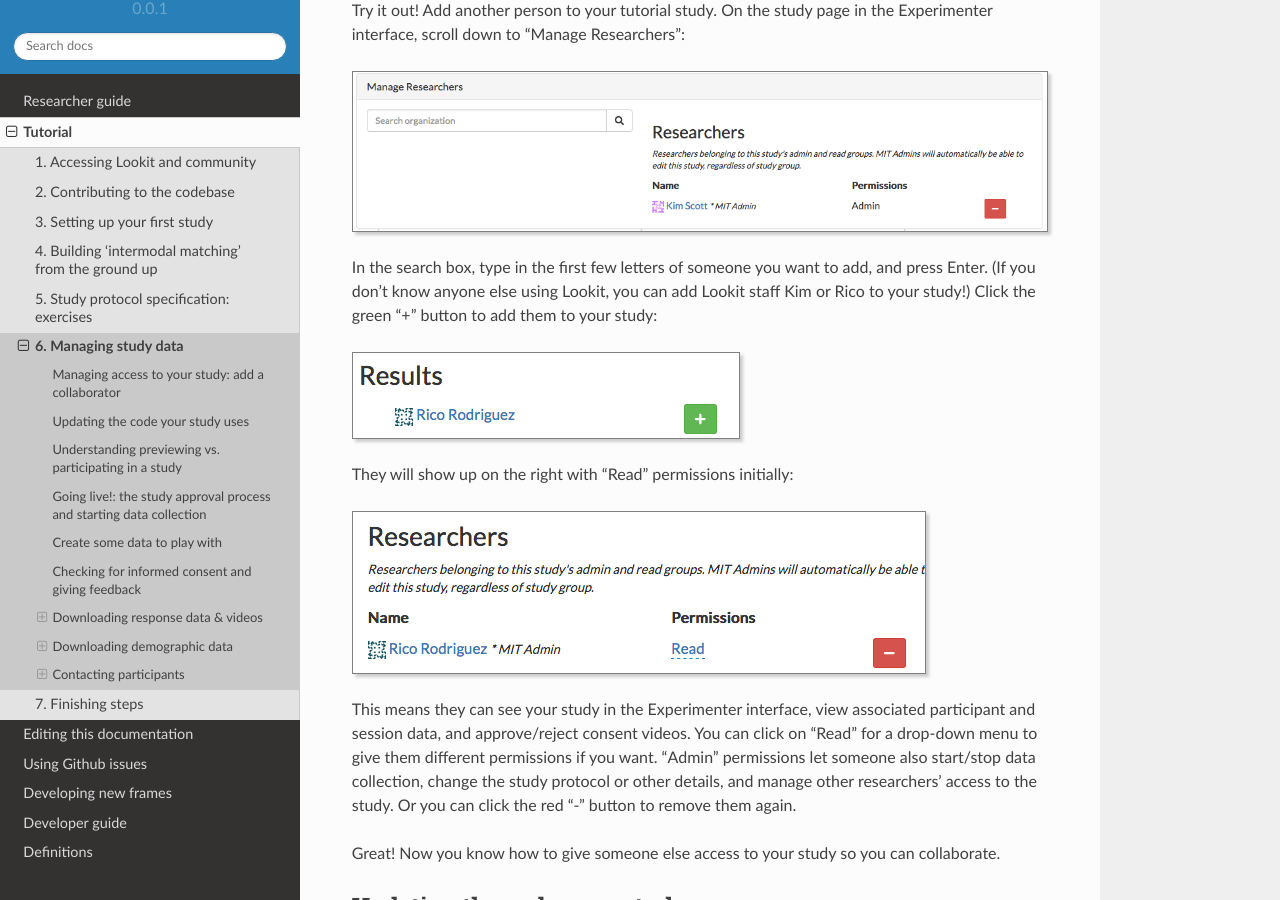
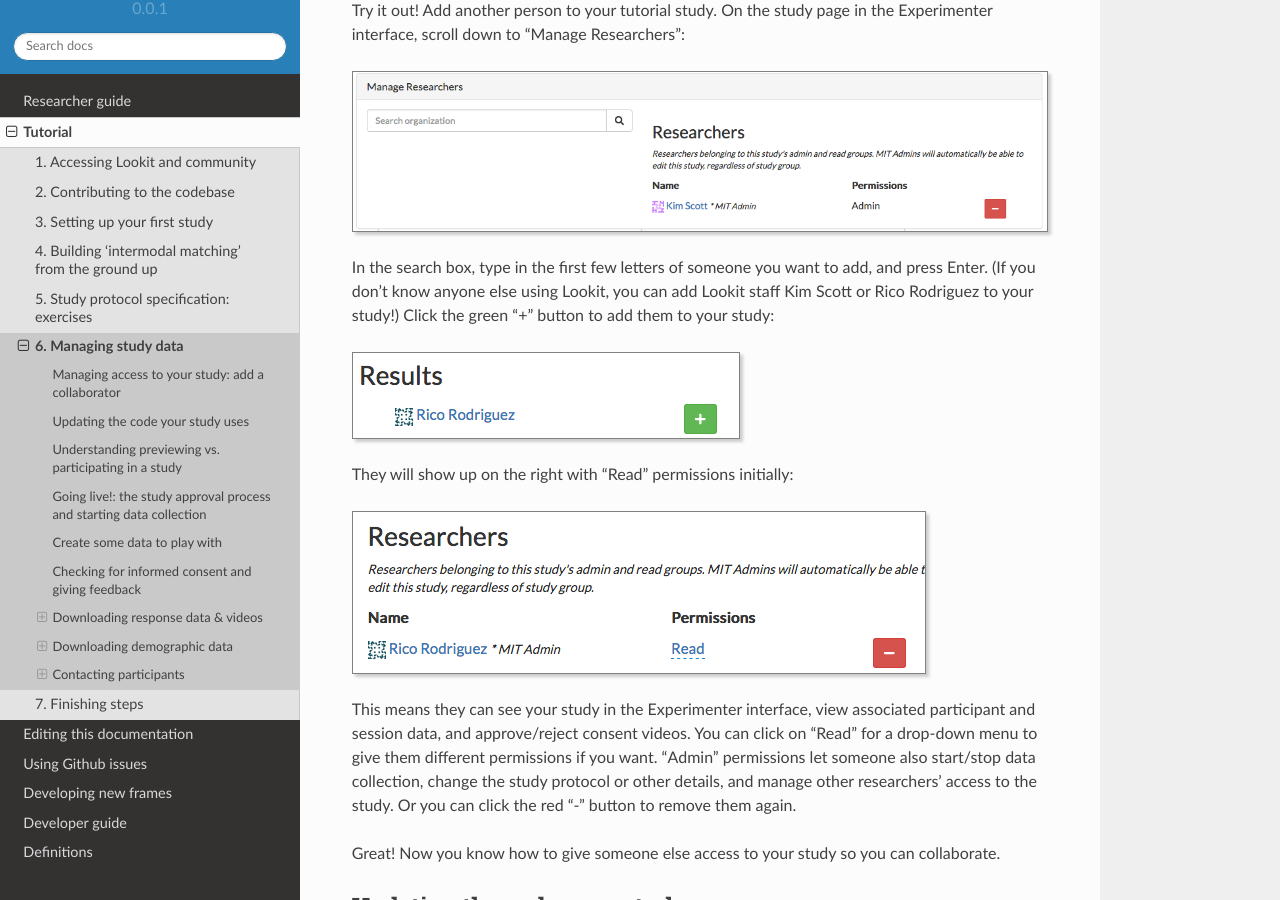
Before and after one commit to lookit/lookit-docs, a Sphinx documentation site: the page built from docs/source/tutorial-manage-data.rst, in a window 1280 px wide and 900 px high, scrolled down 601 px. Built offline with Sphinx 7.4.7 and the Read the Docs theme 2.0.0, drawn with Linux system fonts in a browser that asks for light colours.

Commit message:
add my last name to instructions to contact me :)

```diff
--- a/docs/source/researchers-use-api.rst
+++ b/docs/source/researchers-use-api.rst
@@ -108,7 +108,7 @@ Authentication
 ---------------
 We are using a token-based HTTP Authentication scheme.
 
-- Go to Experimenter's admin app to create a token `/admin/authtoken/token/add/` (Only users marked as "Staff" can access the admin app; for now please ask Kim to provide you with a token.)
+- Go to Experimenter's admin app to create a token `/admin/authtoken/token/add/` (Only users marked as "Staff" can access the admin app; for now please ask Kim Scott to provide you with a token.)
 
 .. image:: _static/img/add_token.png
     :alt: Add token image
--- a/docs/source/tutorial-access.rst
+++ b/docs/source/tutorial-access.rst
@@ -23,7 +23,7 @@ The Lookit "staging server" is a separate instance of the platform from the "pro
     :width: 300
     :align: center
 
-3. You should now see a message that 'Your request to join Experimenter has been submitted,' like below. **Send a private message (PM) to Kim on Slack** now that you have requested access, so we can approve you promptly! (We are not notified about requests, and approval is quick but not automatic.)
+3. You should now see a message that 'Your request to join Experimenter has been submitted,' like below. **Send a private message (PM) to Kim Scott on Slack** now that you have requested access, so we can approve you promptly! (We are not notified about requests, and approval is quick but not automatic.)
 
 .. image:: _static/img/dashboard.png
     :alt: Login to experimenter image
--- a/docs/source/tutorial-manage-data.rst
+++ b/docs/source/tutorial-manage-data.rst
@@ -16,7 +16,7 @@ Try it out! Add another person to your tutorial study. On the study page in the
 .. image:: _static/img/tutorial/manage_researchers.png
     :alt: Manage researchers section
 
-In the search box, type in the first few letters of someone you want to add, and press Enter. (If you don't know anyone else using Lookit, you can add Lookit staff Kim or Rico to your study!) Click the green "+" button to add them to your study:
+In the search box, type in the first few letters of someone you want to add, and press Enter. (If you don't know anyone else using Lookit, you can add Lookit staff Kim Scott or Rico Rodriguez to your study!) Click the green "+" button to add them to your study:
 
 .. image:: _static/img/tutorial/add_researcher.png
     :alt: Adding a researcher
--- a/docs/source/tutorial-second-study.rst
+++ b/docs/source/tutorial-second-study.rst
@@ -652,7 +652,7 @@ Putting it all together, you should now have a test-trials randomizer frame with
 About creating and hosting your stimuli
 ----------------------------------------
 
-In this example, you used stimuli already posted for you at `<www.mit.edu/~kimscott/intermodal/>`. When you create your own studies, note that you'll in general need to create and host your own stimuli. There are lots of good (and cheap) solutions for hosting your content, for instance Google Cloud and Amazon AWS CloudFront. Because researchers' needs here will vary substantially, stimulus creation and hosting is outside the scope of this tutorial. However, resources are available under :ref:`stim_prep`.
+In this example, you used stimuli already posted for you at `<www.mit.edu/~kimscott/intermodal/>`. When you create your own studies, note that you'll in general need to create and host your own stimuli. Because researchers' needs here will vary substantially, stimulus creation and hosting is outside the scope of this tutorial. However, resources are available under :ref:`stim_prep`.
 
 About communicating with parents
 ---------------------------------
```
